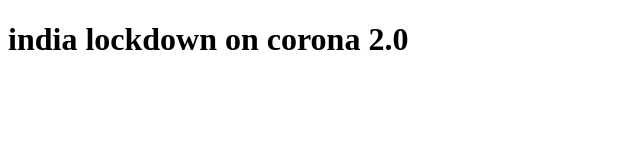
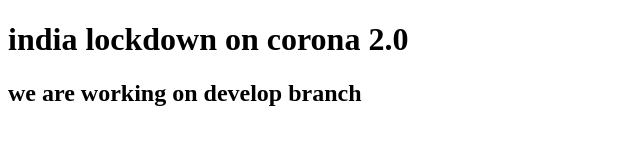
Before and after one commit to Arvind2001/Simple-web-project, a plain HTML site: page index.html in a window 1280 px wide. Shown: the whole page, without its empty margins (0-640 px from the left). Drawn offline with Linux system fonts and the light colour scheme.

Commit message:
include h2 to index

```diff
--- a/index.html
+++ b/index.html
@@ -7,5 +7,6 @@
   </head>
   <body>
     <h1>india lockdown on corona 2.0</h1>
+    <h2>we are working on develop branch</h2>
   </body>
 </html>
```
